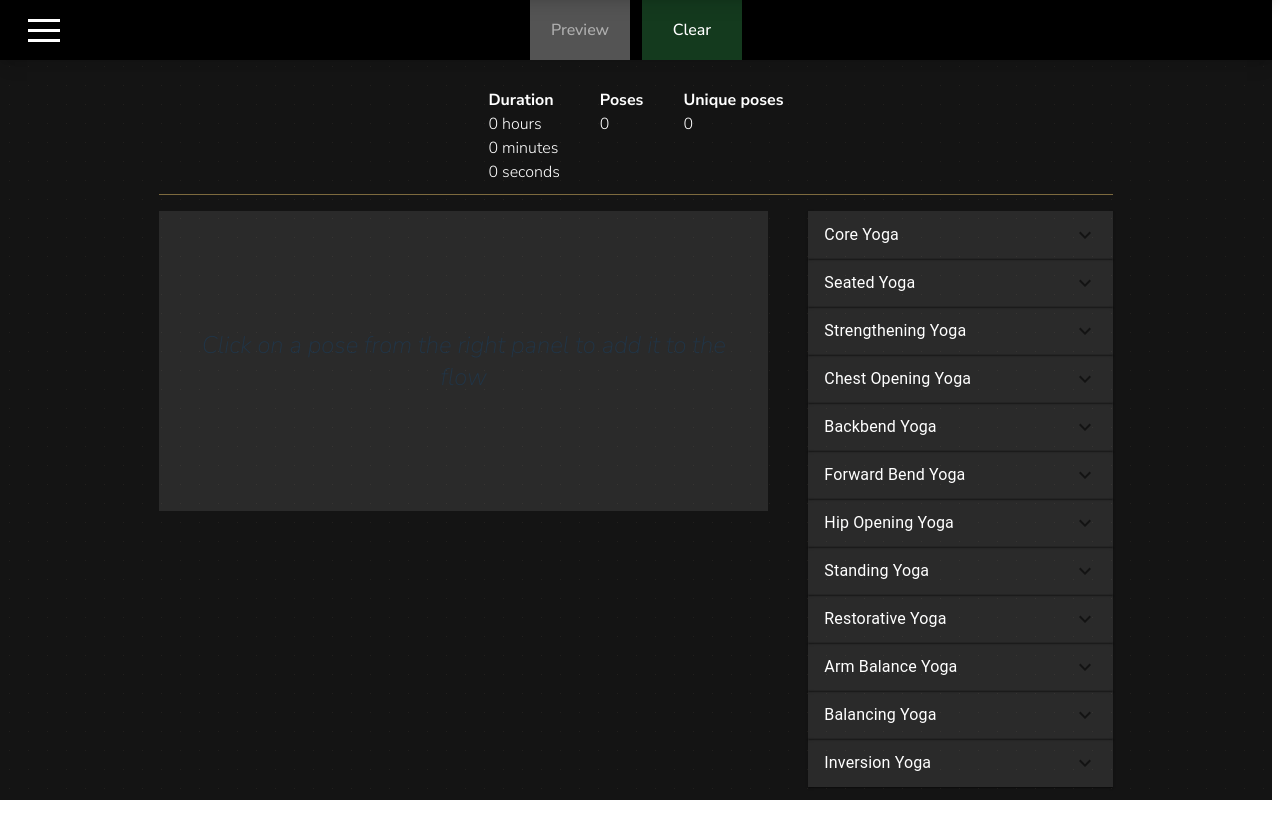
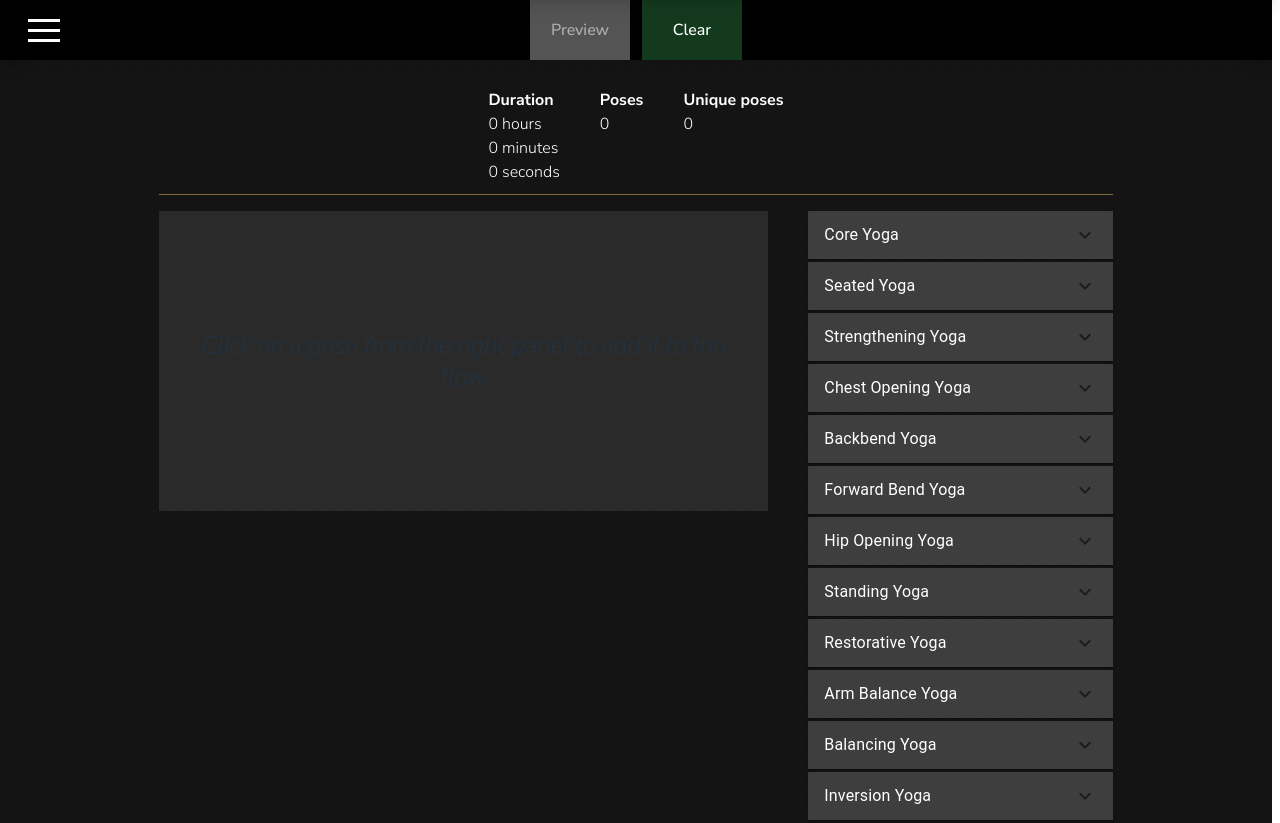
Before and after one commit to sevleo/YoGato-frontend, a React (Vite) app: page /builder in a window 1280 px wide. Before the commit the page ends 800 px from the top, so only its background shows below. Built offline with nearby package versions, Linux system fonts and the light colour scheme.

Commit message:
Update styles

```diff
--- a/src/components/buildingBlocks/AspectGroup.tsx
+++ b/src/components/buildingBlocks/AspectGroup.tsx
@@ -52,11 +52,18 @@ function AspectGroup({
           borderRadius: "0px !important",
           border: "none",
           // width: "100% !important",
-          backgroundColor: "transparent",
+          backgroundColor: "#ffffff18",
           color: "white",
+          marginBottom: "3px",
+          "&:hover": {
+            backgroundColor: "#ffffff38",
+          },
         }}
       >
-        <AccordionSummary expandIcon={<ExpandMoreIcon />}>
+        <AccordionSummary
+          expandIcon={<ExpandMoreIcon />}
+          sx={{ backgroundColor: "#ffffff18" }}
+        >
           <Typography>{category_name}</Typography>
         </AccordionSummary>
         <AccordionDetails>
--- a/src/components/buildingBlocks/Unit.tsx
+++ b/src/components/buildingBlocks/Unit.tsx
@@ -154,11 +154,11 @@ function Unit({
       {...(dragAllowed ? { ...listeners } : null)}
     >
       <div
-        className="flex h-full w-full items-center justify-center bg-[#50422E]"
+        className="flex max-h-[30px] w-full items-center justify-center bg-[#50422E]"
         onMouseLeave={enableDrag}
       >
         {!showUnitClose ? (
-          <div className="flex w-full items-center justify-center bg-[#50422E]">
+          <div className="flex  w-full items-center justify-center  bg-[#50422E]">
             {index != null ? Number(index + 1) : null}
           </div>
         ) : (
@@ -176,16 +176,16 @@ function Unit({
 
       <div className="main-element flex h-full w-full flex-col justify-between bg-[#7D6A3E] pb-2 pl-2 pr-2">
         <div className="flex flex-col items-center justify-center ">
-          <div className="h-full w-full border-b-[0.5px] border-[#22201E] pb-2">
+          <div className="flex h-full w-full items-center justify-center border-b-[0.5px] border-[#22201E] pb-2">
             <img
-              className="  pl-2 pr-2  "
+              className="  h-3/4 w-3/4 pl-2 pr-2   "
               src={image}
               alt=""
               draggable="false"
             />
           </div>
           <div className="flex w-full flex-col text-xs ">
-            <p className="mt-2 w-full text-left text-sm font-semibold">
+            <p className="text-xsm mt-2 w-full text-left font-semibold">
               {name}
             </p>
             {/* <p className="mb-2 w-full text-wrap text-left">{sanskritName}</p> */}
--- a/src/components/sections/AspectCollection.tsx
+++ b/src/components/sections/AspectCollection.tsx
@@ -27,7 +27,7 @@ export default function AspectCollection({
   setFlow,
 }: AspectCollectionProps) {
   return (
-    <div className="flex  w-1/3 flex-col justify-start bg-[#ffffff18]">
+    <div className="flex w-1/3 flex-col justify-start">
       {/* <div>
         <p className="text-black">Poses</p>
       </div> */}
--- a/src/components/sections/Flow.tsx
+++ b/src/components/sections/Flow.tsx
@@ -101,7 +101,7 @@ function Flow({ flow, setFlow }: FlowProps) {
         onDragEnd={handleDragEnd}
         // modifiers={[restrictToVerticalAxis]}
       >
-        <div className="ltr grid h-fit min-h-[300px] bg-[#ffffff18] pb-[40px] pl-[40px] pr-[40px] pt-[40px]">
+        <div className="ltr grid h-fit min-h-[300px] bg-[#ffffff18] pb-[40px] pl-[40px] pr-[40px] pt-[40px] hover:bg-[#ffffff38]">
           <div className="droppable-area h-full min-h-full">
             {flow.units.length > 0 ? (
               <div className=" grid auto-rows-fr grid-cols-canvas gap-10">
--- a/src/index.css
+++ b/src/index.css
@@ -71,13 +71,7 @@ body {
   place-items: center;
   min-width: 320px;
   min-height: 100vh;
-  background-color: #000000;
-  opacity: 1;
-  background-image: radial-gradient(
-    #22201e 0.9500000000000001px,
-    rgb(20, 20, 20) 0.9500000000000001px
-  );
-  background-size: 19px 19px;
+
   /* background-image: url(../src/assets/background_06.png);
   background-position: left top;
   background-size: auto;
@@ -93,6 +87,13 @@ body {
 }
 
 .builder {
+  background-color: #000000;
+  opacity: 1;
+  background-image: radial-gradient(
+    #22201e 0.9500000000000001px,
+    rgb(20, 20, 20) 0.9500000000000001px
+  );
+  background-size: 19px 19px;
 }
 
 h1 {
--- a/src/output.css
+++ b/src/output.css
@@ -654,6 +654,10 @@ video {
   display: grid;
 }
 
+.h-3\/4 {
+  height: 75%;
+}
+
 .h-\[0\.5px\] {
   height: 0.5px;
 }
@@ -677,6 +681,10 @@ video {
 
 .h-full {
   height: 100%;
+}
+
+.max-h-\[30px\] {
+  max-height: 30px;
 }
 
 .min-h-80 {
@@ -766,7 +774,7 @@ video {
 }
 
 .grid-cols-canvas {
-  grid-template-columns: repeat(auto-fill, minmax(100px, 1fr));
+  grid-template-columns: repeat(auto-fill, minmax(120px, 1fr));
 }
 
 .grid-rows-aspects {
@@ -1099,11 +1107,6 @@ video {
 .text-2xl {
   font-size: 1.5rem;
   line-height: 2rem;
-}
-
-.text-sm {
-  font-size: 0.875rem;
-  line-height: 1.25rem;
 }
 
 .text-xs {
@@ -1281,6 +1284,21 @@ body {
   place-items: center;
   min-width: 320px;
   min-height: 100vh;
+  /* background-image: url(../src/assets/background_06.png);
+  background-position: left top;
+  background-size: auto;
+  background-repeat: repeat;
+  background-attachment: scroll;
+  background-color: #22201e; */
+}
+
+.canvas {
+  /* opacity: 1;
+  background-image: radial-gradient(#000000 0.45px, #22201e 0.45px);
+  background-size: 9px 9px; */
+}
+
+.builder {
   background-color: #000000;
   opacity: 1;
   background-image: radial-gradient(
@@ -1288,21 +1306,6 @@ body {
     rgb(20, 20, 20) 0.9500000000000001px
   );
   background-size: 19px 19px;
-  /* background-image: url(../src/assets/background_06.png);
-  background-position: left top;
-  background-size: auto;
-  background-repeat: repeat;
-  background-attachment: scroll;
-  background-color: #22201e; */
-}
-
-.canvas {
-  /* opacity: 1;
-  background-image: radial-gradient(#000000 0.45px, #22201e 0.45px);
-  background-size: 9px 9px; */
-}
-
-.builder {
 }
 
 h1 {
@@ -1460,6 +1463,14 @@ button:focus-visible {
   background-color: rgb(170 149 78 / var(--tw-bg-opacity));
 }
 
+.hover\:bg-\[ffffff38\]:hover {
+  background-color: ffffff38;
+}
+
+.hover\:bg-\[\#ffffff38\]:hover {
+  background-color: #ffffff38;
+}
+
 .hover\:text-transparent:hover {
   color: transparent;
 }
--- a/tailwind.config.js
+++ b/tailwind.config.js
@@ -5,11 +5,11 @@ export default {
     extend: {
       gridTemplateColumns: {
         aspects: "repeat(auto-fill, minmax(60px, 1fr))",
-        canvas: "repeat(auto-fill, minmax(100px, 1fr))",
+        canvas: "repeat(auto-fill, minmax(120px, 1fr))",
       },
       gridTemplateRows: {
         aspects: "repeat(auto-fill, minmax(80px, 1fr))",
-        canvas: "repeat(auto-fill, minmax(100px, 1fr))",
+        canvas: "repeat(auto-fill, minmax(60px, 1fr))",
       },
     },
   },
```
